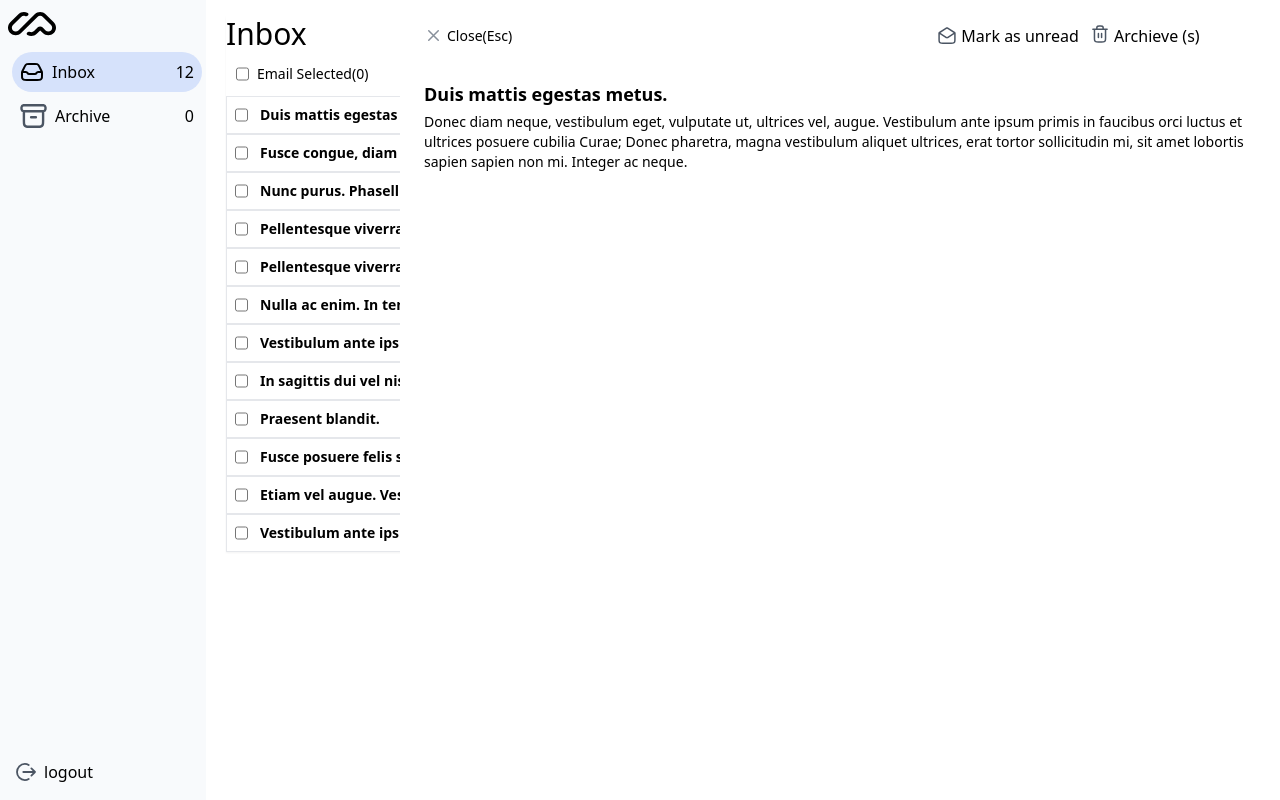
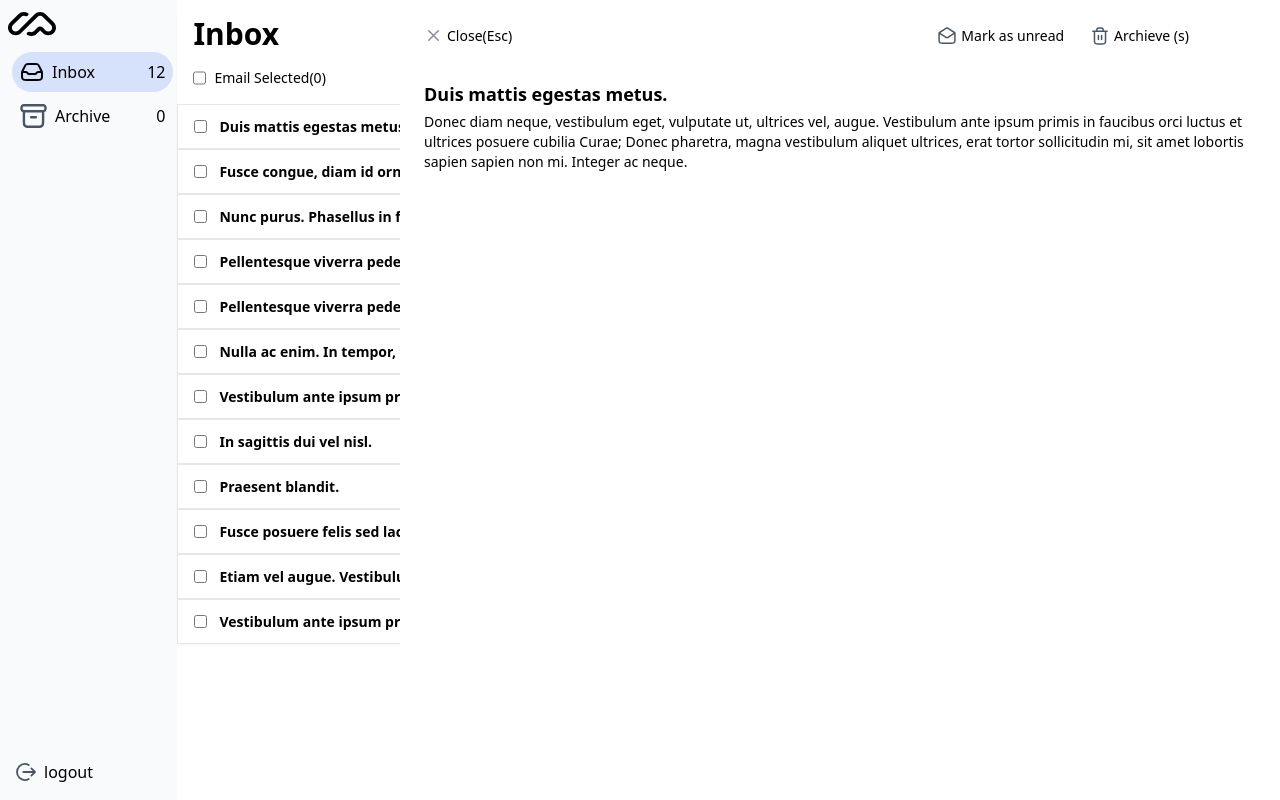
Before and after one commit to AnwarMestycer/emailProject, a React (Create React App) app: page /inbox in a window 1280 px wide. Both pictures are taken after a click on the element "Duis mattis egestas metus.". Built offline with nearby package versions, Linux system fonts and the light colour scheme.

Commit message:
design improvments & minor fixes

```diff
--- a/src/App.tsx
+++ b/src/App.tsx
@@ -16,7 +16,7 @@ function App() {
     <EmailProvider>
       <div className="flex">
         <SideBar />
-        <div className="flex-1 ml-[20px]">
+        <div className="w-full">
           <Outlet />
         </div>
       </div>
--- a/src/components/Header.tsx
+++ b/src/components/Header.tsx
@@ -21,7 +21,7 @@ const Header = ({ emails }: HeaderProps) => {
   );
   let countSelected = emails.filter((email: Email) => email.isSelected).length;
   return (
-    <div className="flex justify-between mt-3 text-sm  ml-[10px] ">
+    <div className="flex justify-between mt-3 text-sm  m-4 ">
       <div className="flex justify-between gap-2">
         <input
           type="checkbox"
--- a/src/components/archive.tsx
+++ b/src/components/archive.tsx
@@ -19,14 +19,14 @@ export const Archive = () => {
     <div>
 
     <div className="shadow-sm">
-      <h1 className="text-3xl font-sm mt-4">Archive</h1>
+      <h1 className="text-3xl font-semibold mt-8 mb-4">Archive</h1>
       <Header emails={archivedEmails} />
-      <div className="mt-3">
+      <div className="mt-4">
         <ul>
           {archivedEmails.map((email: Email) => {
             return (
               <li
-                className="flex gap-3 p-2 border hover:bg-[#D1E2FF]"
+                className={`flex items-center gap-3 p-2 h-[45px] border hover:bg-hover ${email.isSelected ? "bg-[#F3F6FB]": "" }`}
                 key={email.id}
 
               >
--- a/src/components/details.tsx
+++ b/src/components/details.tsx
@@ -16,23 +16,26 @@ const Details = ({ email, onClose }: { email: Email, onClose: () => void }) => {
         }
       };
       window.addEventListener("keydown", handleEscape);
+      return () => {
+        window.removeEventListener("keydown", handleEscape);
+      };
     }, [onClose]);
 
   return (
     <div>
         <div className="w-full h-[40px] mt-4 ml-6 flex justify-between items-center">
-            <button onClick={onClose} className="flex gap-1 text-sm">
+            <button onClick={onClose} className="flex gap-1 text-sm font-medium">
                 <img src={close} className="" alt="close X" />
                 <p>Close(Esc)</p>
             </button>
             <div className="flex w-5/12">
-          <div className="flex items-center gap-1 w-5/12" onClick={() => markAsReadUnread(email.id)}>
+          <div className="flex items-center gap-1 w-5/12 text-sm font-medium" onClick={() => markAsReadUnread(email.id)}>
             <img src={unread} alt="open envelop logo" className="w-5 h-5"/>
             <label htmlFor="unreadLOgo">
               {read ? "Mark as unread" : "Mark as read"}
             </label>
           </div>
-          <div className="flex gap-1 w-5/12" onClick={() => makeArchiveUnarchive(email.id)}>
+          <div className="flex gap-1 w-5/12 text-sm font-medium" onClick={() => makeArchiveUnarchive(email.id)}>
             <img src={archived} alt="recycle bin logo" className="w-5 h-5"/>
             <label htmlFor="archivedLogo">
               {archive ? "Unarchive (s)" : "Archieve (s)"}
--- a/src/components/inbox.tsx
+++ b/src/components/inbox.tsx
@@ -16,17 +16,16 @@ export const Inbox = () => {
     setSelectedEmail(null);
   };
   return (
-    <div>
-
+    <div className="w-full">
     <div className="shadow-sm">
-      <h1 className="text-3xl font-sm mt-4">Inbox</h1>
-      <Header emails={inboxEmails} />
-      <div className="mt-3">
+      <h1 className="text-3xl font-semibold m-4">Inbox</h1>
+      <Header emails={inboxEmails}/>
+      <div className="">
         <ul>
           {inboxEmails.map((email: Email) => {
             return (
               <li
-                className="flex gap-3 p-2 border hover:bg-[#D1E2FF]"
+                className={`flex items-center gap-3 pl-4 h-[45px] border hover:bg-hover ${email.isSelected ? "bg-[#F3F6FB]": "" }`}
                 key={email.id}
 
               >
--- a/src/components/sidebar.tsx
+++ b/src/components/sidebar.tsx
@@ -12,7 +12,7 @@ export const SideBar = () => {
   const location = useLocation().pathname;
 
   return (
-    <div className="w-[206px] h-screen bg-[#F8FAFC]">
+    <div className="w-[206px] h-screen bg-background">
       <div className="flex flex-col justify-between h-screen">
         <div className="flex flex-col">
 
--- a/tailwind.config.js
+++ b/tailwind.config.js
@@ -4,7 +4,15 @@ module.exports = {
     "./src/**/*.{js,jsx,ts,tsx}",
   ],
   theme: {
-    extend: {},
+    extend: {
+      colors: {
+        background: '#F8FAFC',
+        hover: '#D1E2FF',
+      },
+      fonts: {
+        main : ['Preevio', 'sans-serif'],
+      }
+    },
   },
   plugins: [],
 }
```
